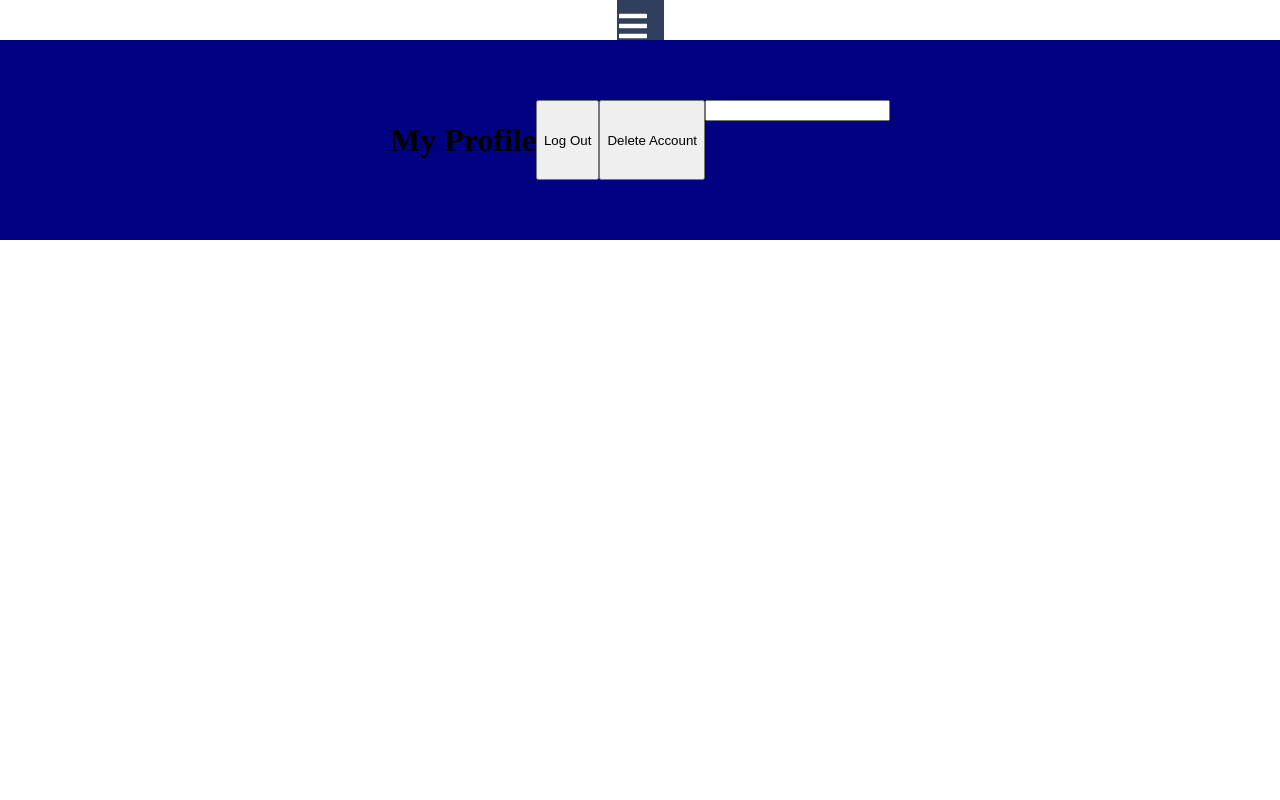
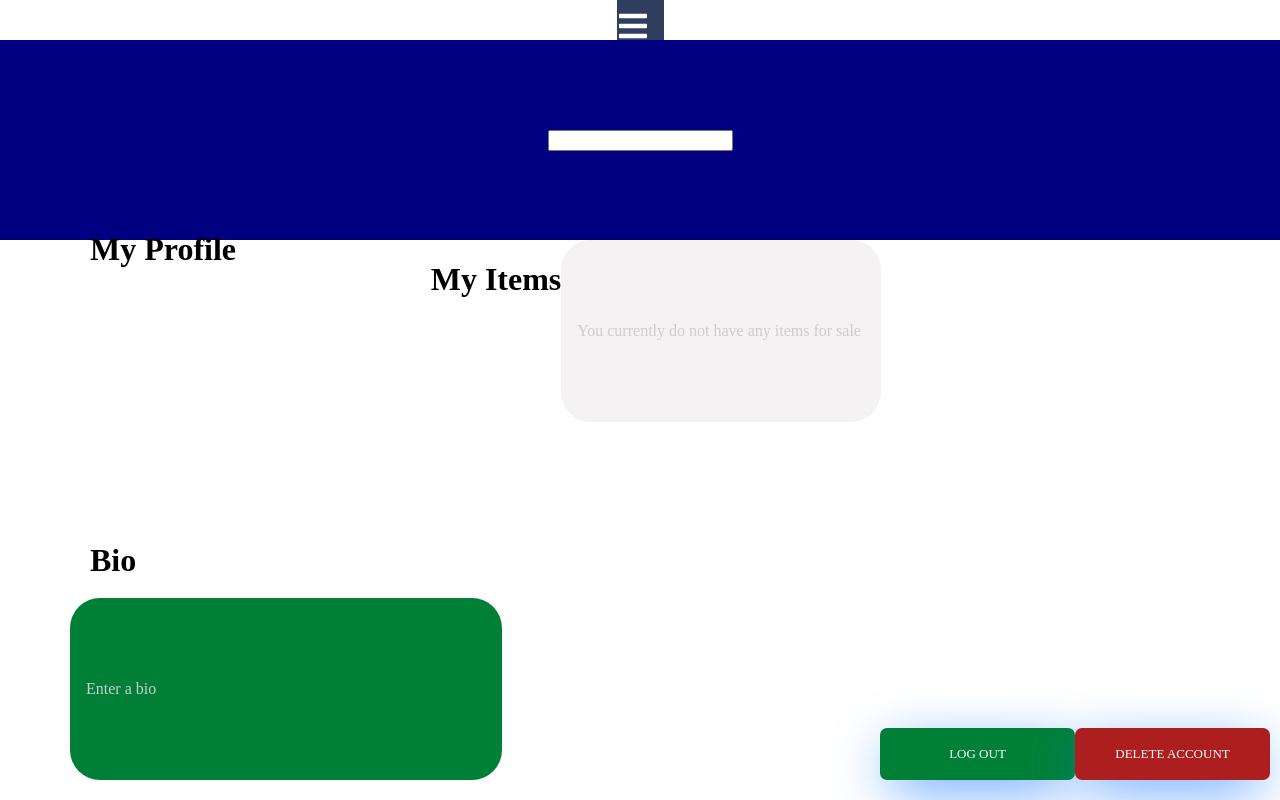
Before and after one commit to DonVlad1/m40Group1Front-End, a React (Create React App) app: page /profile in a window 1280 px wide. Built offline with nearby package versions, Linux system fonts and the light colour scheme.

Commit message:
profile update

```diff
--- a/src/css/Navbar.css
+++ b/src/css/Navbar.css
@@ -21,12 +21,12 @@
     justify-content: center;
     position: fixed;
     top: 0;
-    left: -100%;
+    right: -100%;
     transition: 850ms;
   }
 
   .nav-menu.active {
-    left: 0;
+    right: 0;
     transition: 350ms;
   }
 
--- a/src/css/profile.css
+++ b/src/css/profile.css
@@ -7,3 +7,185 @@ body {
     height: 200px;
     background-color: navy;
 }
+
+.profile {
+  position: absolute;
+  top: 210px;
+  left: 90px;
+}
+
+.bio-title {
+  position: absolute;
+  bottom: 200px;
+  left: 90px;
+}
+
+.bio {
+    display: flex;
+    align-items: center;
+    justify-content: space-between;
+    text-align: center;
+  }
+
+  .bio__input {
+    font-family: inherit;
+    font-size: inherit;
+    background-color: #008037;
+    /* background-color: #f4f2f2; */
+    border: none;
+    color: #646464;
+    padding: 0.7rem 1rem;
+    border-radius: 30px;
+    width: 25em;
+    height: 10em;
+    transition: all ease-in-out .5s;
+    margin-right: -2rem;
+    position: absolute;
+    bottom: 20px;
+    left: 70px;
+  }
+
+  .bio__input:hover, .search__input:focus {
+    box-shadow: 0 0 1em #00000013;
+  }
+
+  .bio__input:focus {
+    outline: none;
+    background-color: #f0eeee;
+  }
+
+  .bio__input::-webkit-input-placeholder {
+    font-weight: 100;
+    color: #ccc;
+  }
+
+  .bio__input:focus + .search__button {
+    background-color: #f0eeee;
+  }
+
+  .list-items {
+    display: flex;
+    align-items: center;
+    justify-content: space-between;
+    text-align: center;
+  }
+
+  .list-items__input {
+    font-family: inherit;
+    font-size: inherit;
+    background-color: #f4f2f2;
+    border: none;
+    color: #646464;
+    padding: 0.7rem 1rem;
+    border-radius: 30px;
+    width: 18em;
+    height: 10em;
+    transition: all ease-in-out .5s;
+    margin-right: -2rem;
+  }
+
+  .list-items__input:hover, .search__input:focus {
+    box-shadow: 0 0 1em #00000013;
+  }
+
+  .list-items__input:focus {
+    outline: none;
+    background-color: #f0eeee;
+  }
+
+  .list-items__input::-webkit-input-placeholder {
+    font-weight: 100;
+    color: #ccc;
+  }
+
+  .list-items__input:focus + .search__button {
+    background-color: #f0eeee;
+  }
+
+.profile-btns{
+    position: absolute;
+    bottom: 20px;
+    right: 10px;
+}
+
+.delete-acc {
+    display: inline-block;
+    border-radius: 7px;
+    border: none;
+    background: #ad1e1e;
+    color: white;
+    font-family: inherit;
+    text-align: center;
+    font-size: 13px;
+    box-shadow: 0px 14px 56px -11px #1875FF;
+    width: 15em;
+    height: 4em;
+    padding: 1em;
+    transition: all 0.4s;
+    cursor: pointer;
+   }
+
+   .delete-acc span {
+    cursor: pointer;
+    display: inline-block;
+    position: relative;
+    transition: 0.4s;
+   }
+
+   .delete-acc span:after {
+    position: absolute;
+    opacity: 0;
+    top: 0;
+    right: -20px;
+    transition: 0.7s;
+   }
+
+   .delete-acc:hover span {
+    padding-right: 3.55em;
+   }
+
+   .delete-acc:hover span:after {
+    opacity: 4;
+    right: 0;
+   }
+
+   .logout {
+    display: inline-block;
+    border-radius: 7px;
+    border: none;
+    background: #008037;
+    color: white;
+    font-family: inherit;
+    text-align: center;
+    font-size: 13px;
+    box-shadow: 0px 14px 56px -11px #1875FF;
+    width: 15em;
+    height: 4em;
+    padding: 1em;
+    transition: all 0.4s;
+    cursor: pointer;
+   }
+
+   .logout span {
+    cursor: pointer;
+    display: inline-block;
+    position: relative;
+    transition: 0.4s;
+   }
+
+   .logout span:after {
+    position: absolute;
+    opacity: 0;
+    top: 0;
+    right: -20px;
+    transition: 0.7s;
+   }
+
+   .logout:hover span {
+    padding-right: 3.55em;
+   }
+
+   .logout:hover span:after {
+    opacity: 4;
+    right: 0;
+   }
--- a/src/pages/home.js
+++ b/src/pages/home.js
@@ -6,8 +6,8 @@ function Home() {
     return (
         <div id="homeContent">
             <img src='./images/carlogo.png' alt=''/>
-            {/* <h1>All about the drive</h1>
-            <h2>Find the car that is right for your journey</h2> */}
+            <h1>All about the drive</h1>
+            <h2>Find the car that is right for your journey</h2>
             <div className='btn'>
                 <button>Browse</button>
             </div>
--- a/src/pages/profile.js
+++ b/src/pages/profile.js
@@ -5,13 +5,24 @@ function Profile() {
     return (
         <>
             <div id="postCreateContent" className="flexbox">
-                <h1>My Profile</h1>
-                <button>Log Out</button>
-                <button>Delete Account</button>
                 <form id="postCreateForm">
                     <input />
                 </form>
             </div>
+                <h1 className="profile">My Profile</h1>
+                <h1 className="bio-title">Bio</h1>
+                <div class="bio">
+                <input type="text" class="bio__input" placeholder="Enter a bio"/>
+                </div>
+                <h1 className="items-title">My Items</h1>
+                <div class="list-items">
+                <input type="text" class="list-items__input" placeholder="You currently do not have any items for sale"/>
+                </div>
+                <div className="profile-btns">
+                <button className="logout"><span>LOG OUT</span></button>
+                <button className="delete-acc"><span>DELETE ACCOUNT</span></button>
+                </div>
+
         </>
     )
 }
```
